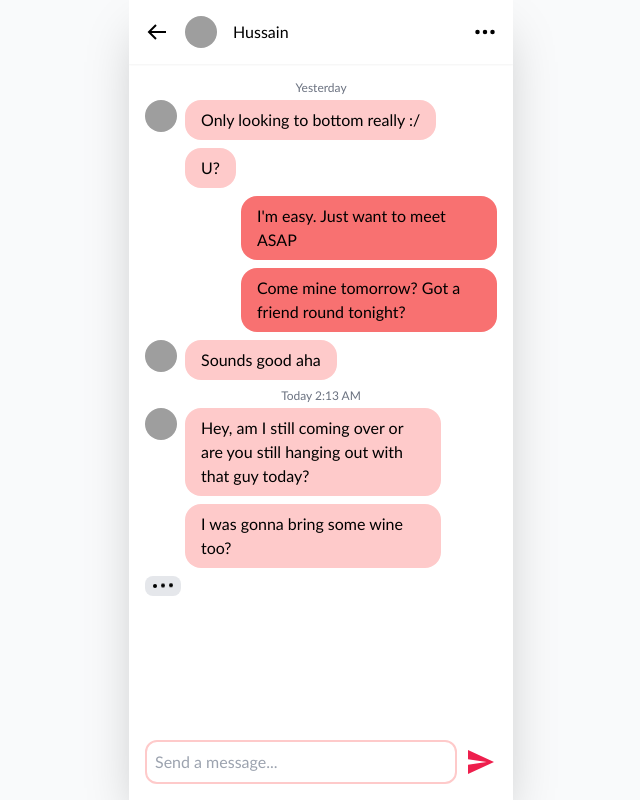
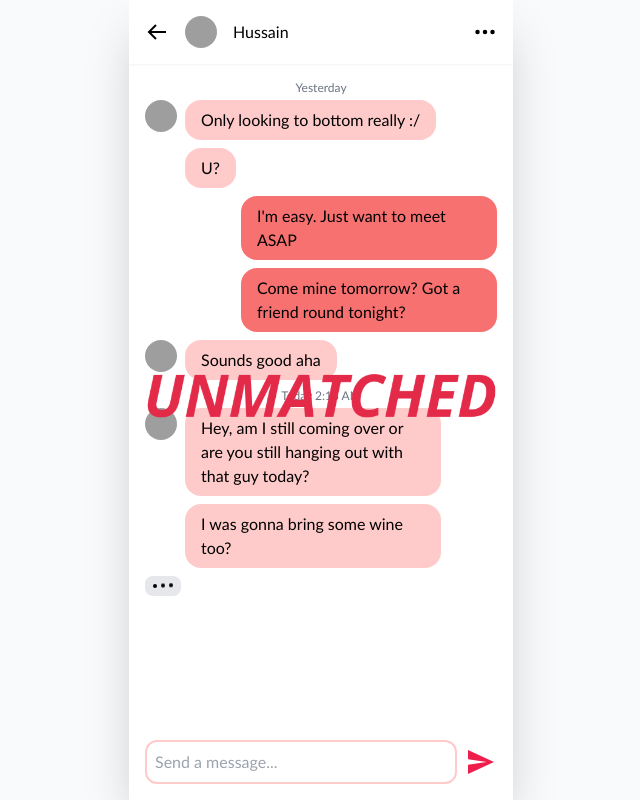
Before and after one commit to jdjfisher/ember, a Next.js app: page /chats/1 in a window 1280 px wide. Shown: the whole page, without its empty margins (319-959 px from the left). Built offline with nearby package versions, Linux system fonts and the light colour scheme; grey boxes are pictures that could not be loaded.

Commit message:
Added unmatch
Co-authored-by: Štěpán Vácha <stepva@users.noreply.github.com>

```diff
--- a/app/chats/[id]/page.tsx
+++ b/app/chats/[id]/page.tsx
@@ -10,11 +10,14 @@ import Image from 'next/image';
 import { useEffect, useRef, useState } from 'react';
 import { Message as MessageT } from '@/types';
 import Typing from '@/components/chats/Typing';
+import classNames from 'classnames';
 
 export default function Chat({ params }: any) {
   const id = params?.id;
 
   const profile = chatProfiles.find((profile) => profile.id == id)!;
+
+  const [unmatched, setUnmatch] = useState(false);
 
   const [scriptIndex, setScriptIndex] = useState(0);
 
@@ -69,11 +72,19 @@ export default function Chat({ params }: any) {
         clearTimeout(timeout);
       };
     }
+
+    if (currentScriptAction === 'unmatch') {
+      setUnmatch(true);
+    }
+
     // eslint-disable-next-line react-hooks/exhaustive-deps
   }, [scriptIndex]);
 
   return (
-    <div className="flex flex-col h-full">
+    <div className="relative h-full">
+      <div
+        className={classNames('flex flex-col h-full transition-[filter]', { 'blur-sm': unmatched })}
+      >
         <div className="flex items-center gap-4 sticky top-0 bg-white shadow-sm p-4 h-16">
           <Link href="/chats">
             <BiArrowBack size={24} />
@@ -105,5 +116,21 @@ export default function Chat({ params }: any) {
           <MessageForm onMessage={onMessage} />
         </section>
       </div>
+
+      <div
+        className={classNames(
+          'absolute flex items-center justify-center top-0 left-0 h-full w-full transition-[width] transition-[height] duration-1000',
+          { 'w-0 h-0': !unmatched }
+        )}
+      >
+        <Image
+          src="/pics/unmatched.png"
+          alt="Unmatch"
+          width={350}
+          height={350}
+          onClick={() => setUnmatch(false)}
+        />
+      </div>
+    </div>
   );
 }
--- a/lib/messages.ts
+++ b/lib/messages.ts
@@ -59,5 +59,6 @@ export const milaMessages: ScriptedMessageThread = [
   { type: 'message', text: 'LMAO', picture: true },
   { type: 'delay', duration: 250, typing: false },
   { type: 'message', text: 'Nahhhh' },
-  // TODO: UNMATCHED
+  { type: 'delay', duration: 500, typing: false },
+  'unmatch',
 ];
--- a/lib/profiles.ts
+++ b/lib/profiles.ts
@@ -155,6 +155,8 @@ const ed: Profile = {
       timestamp: 'Yesterday',
       picture: true,
     },
+    'prompt',
+    'unmatch',
   ],
 };
 
--- a/package.json
+++ b/package.json
@@ -15,6 +15,7 @@
     "@types/react": "18.2.6",
     "@types/react-dom": "18.2.4",
     "autoprefixer": "^10.4.20",
+    "classnames": "^2.5.1",
     "dayjs": "^1.11.7",
     "eslint": "8.40.0",
     "eslint-config-next": "^13.4.7",
--- a/types.ts
+++ b/types.ts
@@ -33,6 +33,6 @@ interface DelayAction {
   typing: boolean;
 }
 
-export type ScriptedMessageAction = MessageAction | DelayAction | 'prompt';
+export type ScriptedMessageAction = MessageAction | DelayAction | 'prompt' | 'unmatch';
 
 export type ScriptedMessageThread = ScriptedMessageAction[];
```
Also changed, not shown: public/pics/unmatched.png (added), 1 other file (tests, documents, lock files or other folders). Lines whose indentation alone changed are shown as unchanged.
